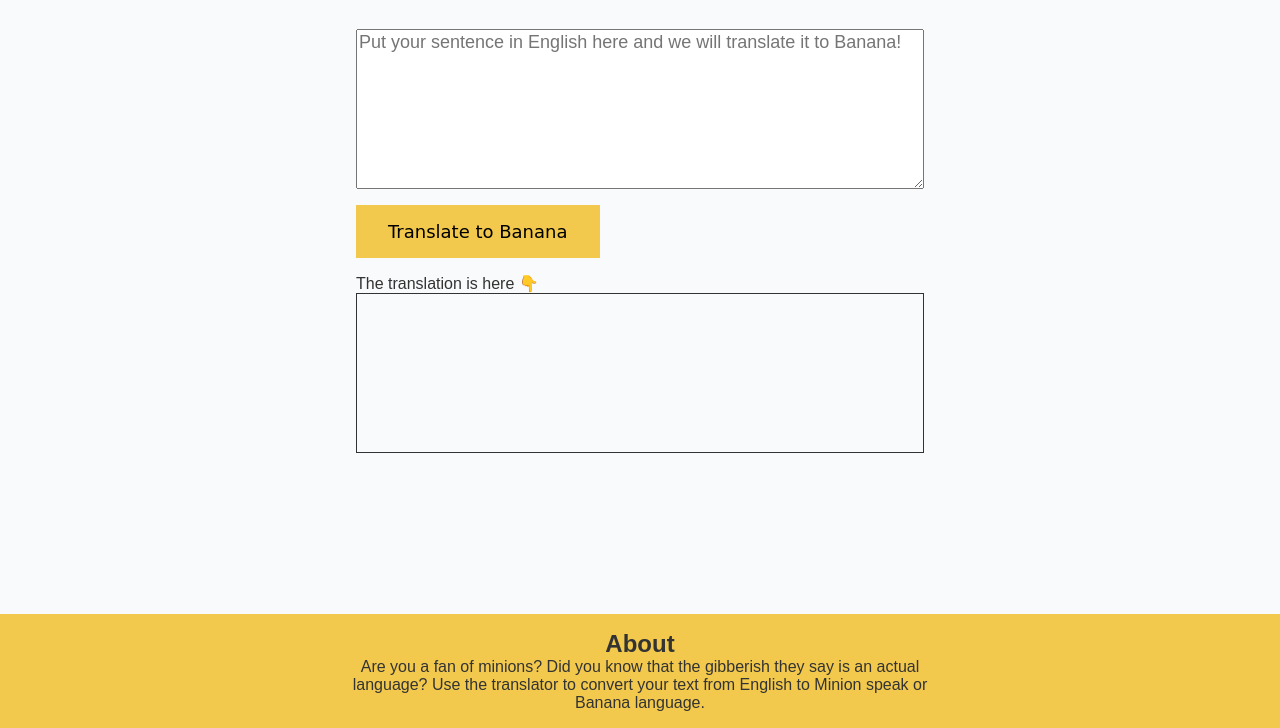
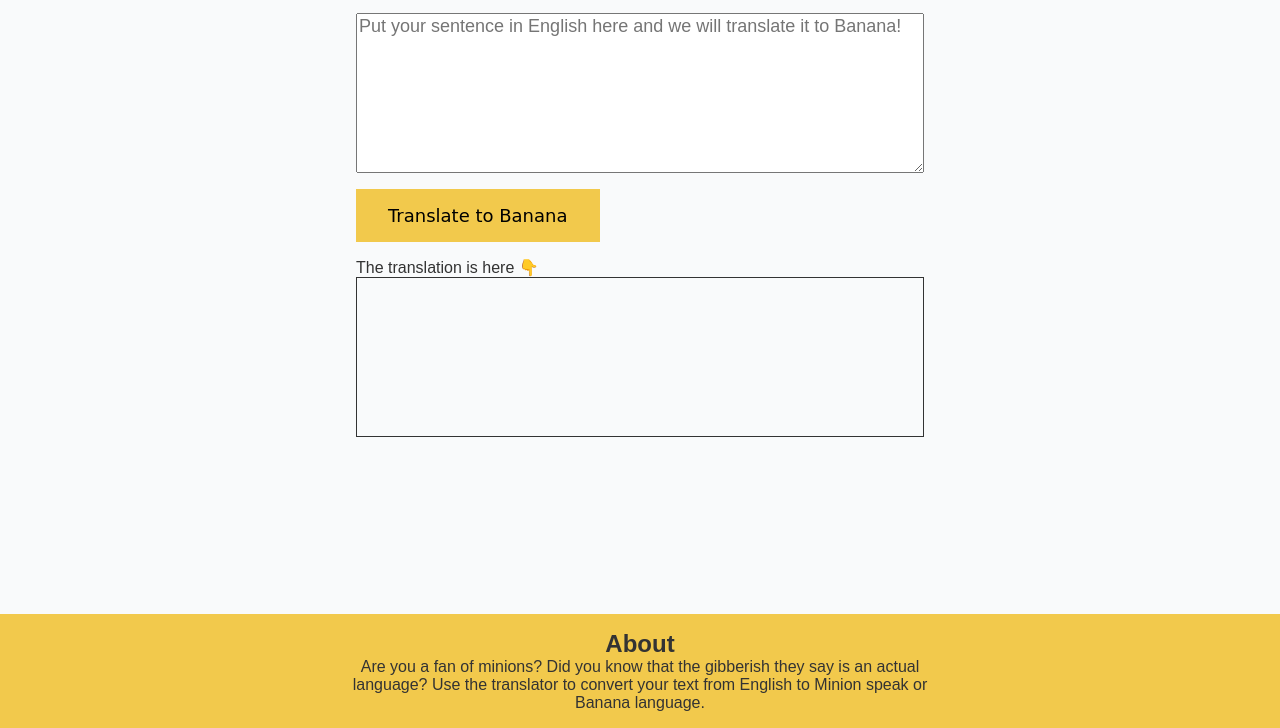
Before and after one commit to ashutosh-kumar2/banana-speak, a plain HTML site: page index.html in a window 1280 px wide. Shown: the part 72-800 px from the top of the page. Drawn offline with Linux system fonts and the light colour scheme; a web font is replaced by a local one.

Commit message:
removed margin from top

```diff
--- a/style.css
+++ b/style.css
@@ -39,7 +39,7 @@ textarea {
     display: block;
     width: 100%;
     min-height: 20vh;
-    margin-top: 1rem;
+    /* margin-top: 1rem; */
     font-size: large;
     font-family: inherit;
 }
```
